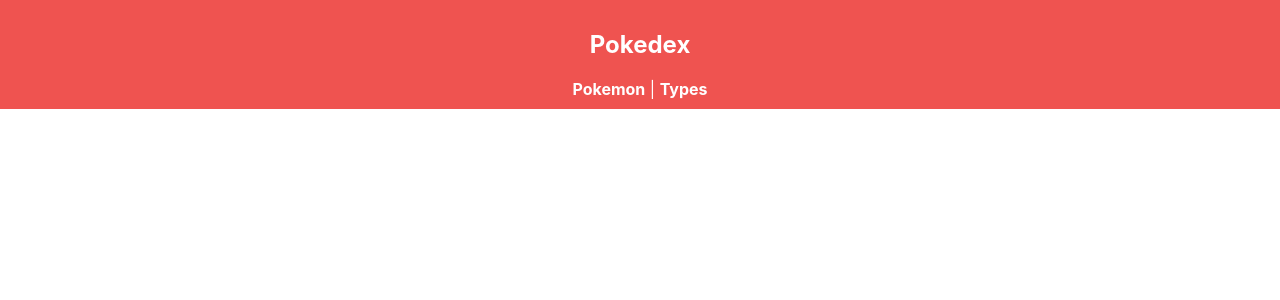
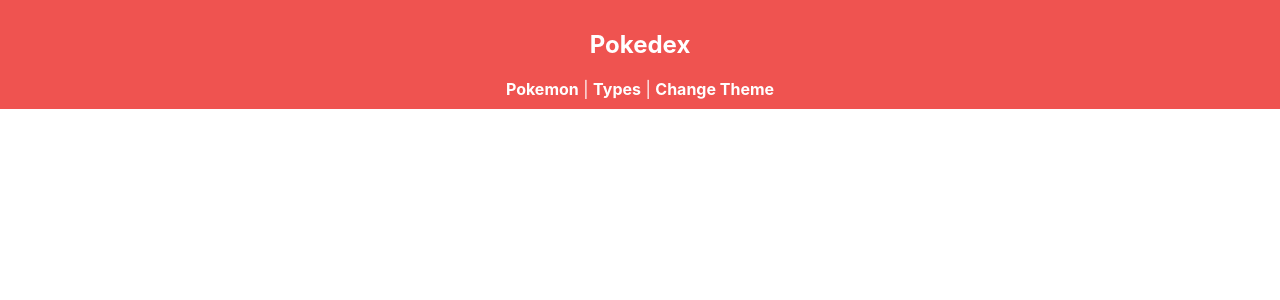
Before and after one commit to CodecoolGlobal/reactomon, a React (Create React App) app: page / in a window 1280 px wide. Shown: the top 300 px of the page. Built offline with nearby package versions, Linux system fonts and the light colour scheme.

Commit message:
created themeContext button, changed code accordingly

```diff
--- a/src/App.js
+++ b/src/App.js
@@ -4,10 +4,12 @@
 import Navbar from "./layout/Navbar";
 import Dashboard from "./layout/Dashboard";
 import TypesList from "./components/types/TypeList";
+import { ThemeProvider } from "./context/ThemeContext";
 
 function App() {
   return (
     <div className="App">
+      <ThemeProvider>
         <BrowserRouter>
           <Navbar />
           <div className="container">
@@ -15,6 +17,7 @@
             <Route path="/types" component={() => <TypesList />} />
           </div>
         </BrowserRouter>
+      </ThemeProvider>
     </div>
   );
 }
--- a/src/components/pokemon/PokemonListElement.js
+++ b/src/components/pokemon/PokemonListElement.js
@@ -1,6 +1,7 @@
-import React, { useState, useEffect } from "react";
+import React, { useState, useEffect, useContext } from "react";
 import { Link } from "react-router-dom";
 import styled from "styled-components";
+import { ThemeContext } from "../../context/ThemeContext";
 
 const Sprite = styled.img`
   width: 8em;
@@ -15,6 +16,7 @@
 function PokemonListElement(props) {
   const [pokemonImage, setPokemonImage] = useState("");
   const [pokemonIndex, setPokemonIndex] = useState("");
+  const [value] = useContext(ThemeContext);
 
   useEffect(() => {
     setPokemonIndex(props.url.split("pokemon/")[1].replace("/", ""));
@@ -30,13 +32,13 @@
   const cardHeader = {
     fontWeight: "bold",
     color: "white",
-    backgroundColor: "red",
+    backgroundColor: `${value ? "red" : "black"}`,
   };
 
   const Card = styled.div`
     font-weight: bold;
-    color: "#000";
-    background-color: "#FFF";
+    color: ${value ? "#000" : "#FFF"};
+    background-color: ${value ? "#FFF" : "#333"};
     box-shadow: 0 1px 3px;
     transition: all 0.5s;
     &:hover {
--- a/src/components/types/TypeList.js
+++ b/src/components/types/TypeList.js
@@ -9,12 +9,12 @@
   useEffect(() => {
     axios
       .get("https://pokeapi.co/api/v2/type")
-      .then(res => setTypes(res.data.results));
+      .then((res) => setTypes(res.data.results));
   }, [props, props.url]);
 
   return (
     <div className="row">
-      {types.map(type => (
+      {types.map((type) => (
         <TypeListElement key={type.name} name={type.name} />
       ))}
       ;
--- a/src/components/types/TypeListElement.js
+++ b/src/components/types/TypeListElement.js
@@ -1,19 +1,23 @@
-import React from "react";
+import React, { useContext } from "react";
 
 import styled from "styled-components";
 
+import { ThemeContext } from "../../context/ThemeContext";
+
 function TypeListElement(props) {
+  const [value] = useContext(ThemeContext);
+
   const CardHeader = styled.div`
     font-weight: bold;
     background-color: red;
     color: white;
-    background-color: "red";
+    background-color: ${value ? "red" : "black"};
   `;
 
   const Card = styled.div`
     font-weight: bold;
-    color: "black";
-    background-color: "white";
+    color: ${value ? "black" : "white"};
+    background-color: ${value ? "white" : "grey"};
     box-shadow: 0 1px 3px;
     transition: all 0.5s;
     &:hover {
--- /dev/null
+++ b/src/context/ThemeContext.js
@@ -0,0 +1,12 @@
+import React, { createContext, useState } from "react";
+
+export const ThemeContext = createContext();
+
+export function ThemeProvider(props) {
+  const [toggled, setToggled] = useState(true);
+  return (
+    <ThemeContext.Provider value={[toggled, setToggled]}>
+      {props.children}
+    </ThemeContext.Provider>
+  );
+}
--- a/src/layout/Navbar.js
+++ b/src/layout/Navbar.js
@@ -1,8 +1,12 @@
-import React from "react";
+import React, { useContext } from "react";
 import { Link } from "react-router-dom";
 import styled from "styled-components";
 
+import { ThemeContext } from "../context/ThemeContext";
+
 function Navbar() {
+  const [value, setValue] = useContext(ThemeContext);
+
   const StyledLink = styled(Link)`
     font-weight: bold;
     text-decoration: none;
@@ -14,7 +18,7 @@
   `;
 
   const headerStyle = {
-    backgroundColor: "#EF5350",
+    backgroundColor: `${value ? "#EF5350" : "black"}`,
     color: "#FFF",
     textAlign: "center",
     padding: "10px",
@@ -42,6 +46,13 @@
         <Link style={linkStyle} to="/types">
           Types
         </Link>{" "}
+        |{" "}
+        <Link
+          style={linkStyle}
+          onClick={() => (value === true ? setValue(false) : setValue(true))}
+        >
+          Change Theme
+        </Link>
       </div>
     </div>
   );
```
Lines whose indentation alone changed are shown as unchanged.
